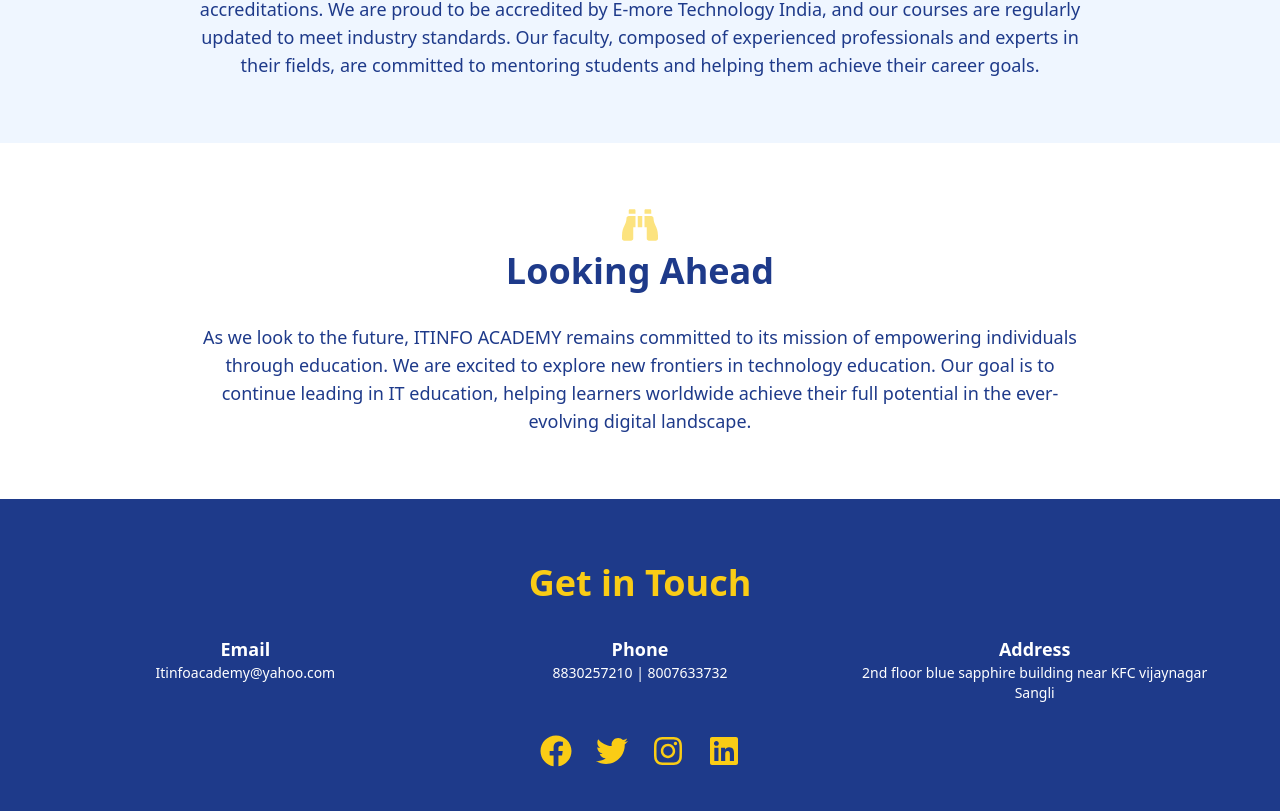
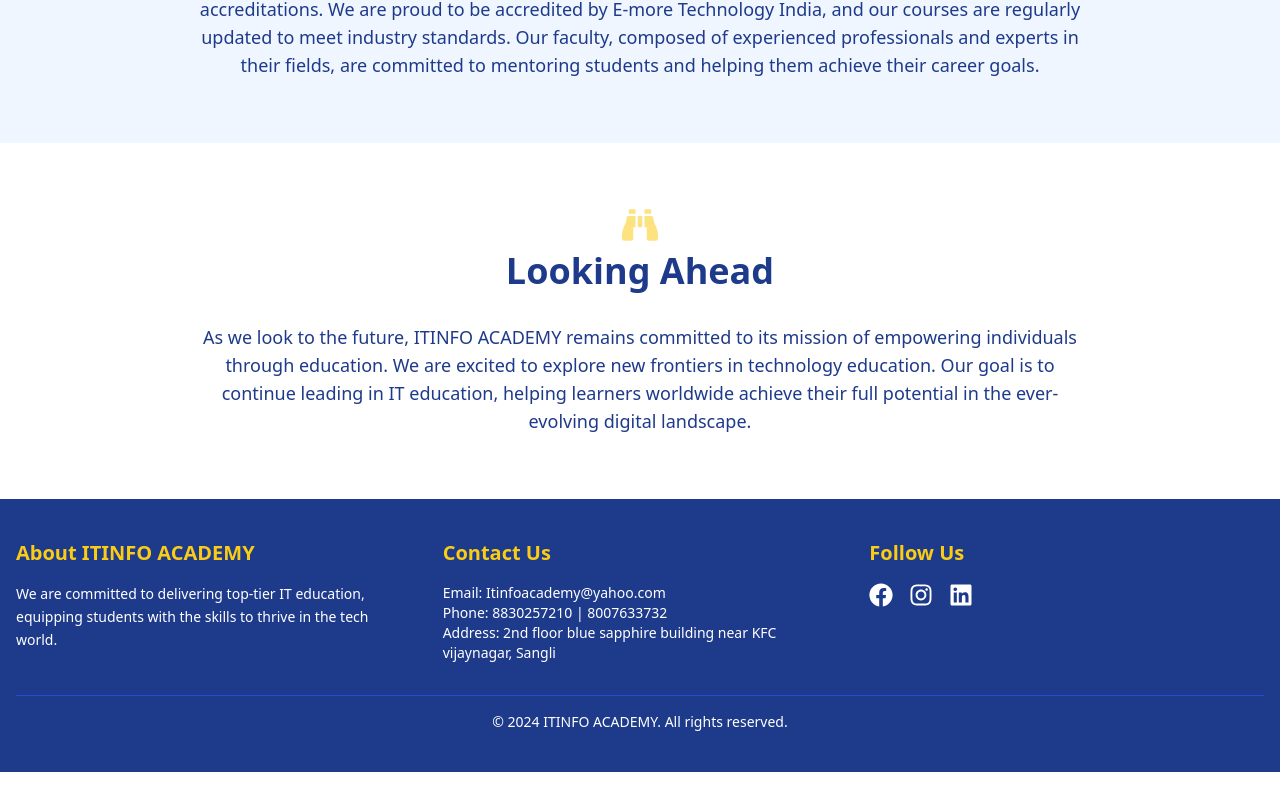
Before and after one commit to balajipatil0009/Itinfo, a React (Vite) app: page /about in a window 1280 px wide. Shown: the part 5375-6186 px from the top of the page. After the commit the page ends 6147 px from the top, so only its background shows below. Built offline with nearby package versions, Linux system fonts and the light colour scheme.

Commit message:
done all changes

```diff
--- a/src/componunts/Footer.jsx
+++ b/src/componunts/Footer.jsx
@@ -28,9 +28,7 @@
               <a href="https://www.facebook.com/share/ciPrf9ixUD4eeeeT/" className="text-white hover:text-yellow-400 transition duration-300 transform hover:scale-110">
                 <FaFacebook size={24} />
               </a>
-              <a href="#" className="text-white hover:text-yellow-400 transition duration-300 transform hover:scale-110">
-                <FaWhatsapp  size={24} />
-              </a>
+
               <a href="https://www.instagram.com/itinfoacademy?igsh=ZHRoYWN2d3o1aWdi" className="text-white hover:text-yellow-400 transition duration-300 transform hover:scale-110">
                 <FaInstagram size={24} />
               </a>
--- a/src/componunts/Navbar.jsx
+++ b/src/componunts/Navbar.jsx
@@ -85,7 +85,7 @@
             </a>
           </li>
           <li>
-            <a href="/validator" className="block hover:text-yellow-400 transition duration-300">
+            <a href="/SearchById" className="block hover:text-yellow-400 transition duration-300">
               Validator
             </a>
           </li>
--- a/src/pages/About.jsx
+++ b/src/pages/About.jsx
@@ -22,6 +22,7 @@
 import teamImage2 from '/itinfo/info6.jpeg'; // Replace with your team image path
 
 import Navbar from '../componunts/Navbar';
+import Footer from '../componunts/Footer';
 // Reusable Section component
 const Section = ({ id, icon: Icon, title, children, bgClass = 'bg-white', className = '' }) => (
   <section id={id} className={`py-16 px-4 md:px-16 ${bgClass} ${className}`}>
@@ -236,39 +237,9 @@
       </Section>
 
       {/* Contact Section */}
-      <section id="contact" className="py-16 px-4 md:px-16 bg-blue-900 text-white">
-        <div className="container mx-auto text-center">
-          <h2 className="text-3xl md:text-4xl font-bold text-yellow-400 mb-8">Get in Touch</h2>
-          <div className="grid grid-cols-1 md:grid-cols-3 gap-8 mb-8">
-            <div>
-              <p className="text-lg font-semibold">Email</p>
-              <p className="text-sm">Itinfoacademy@yahoo.com</p>
-            </div>
-            <div>
-              <p className="text-lg font-semibold">Phone</p>
-              <p className="text-sm">8830257210 | 8007633732</p>
-            </div>
-            <div>
-              <p className="text-lg font-semibold">Address</p>
-              <p className="text-sm">2nd floor blue sapphire building near KFC vijaynagar Sangli</p>
-            </div>
-          </div>
-          <div className="flex justify-center space-x-6">
-            <a href="#" className="text-yellow-400 hover:text-yellow-500 transition transform hover:scale-110">
-              <FaFacebook size={32} />
-            </a>
-            <a href="#" className="text-yellow-400 hover:text-yellow-500 transition transform hover:scale-110">
-              <FaTwitter size={32} />
-            </a>
-            <a href="#" className="text-yellow-400 hover:text-yellow-500 transition transform hover:scale-110">
-              <FaInstagram size={32} />
-            </a>
-            <a href="#" className="text-yellow-400 hover:text-yellow-500 transition transform hover:scale-110">
-              <FaLinkedin size={32} />
-            </a>
-          </div>
-        </div>
-      </section>
+
+         <Footer/>
+
     </div>
   );
 };
```
